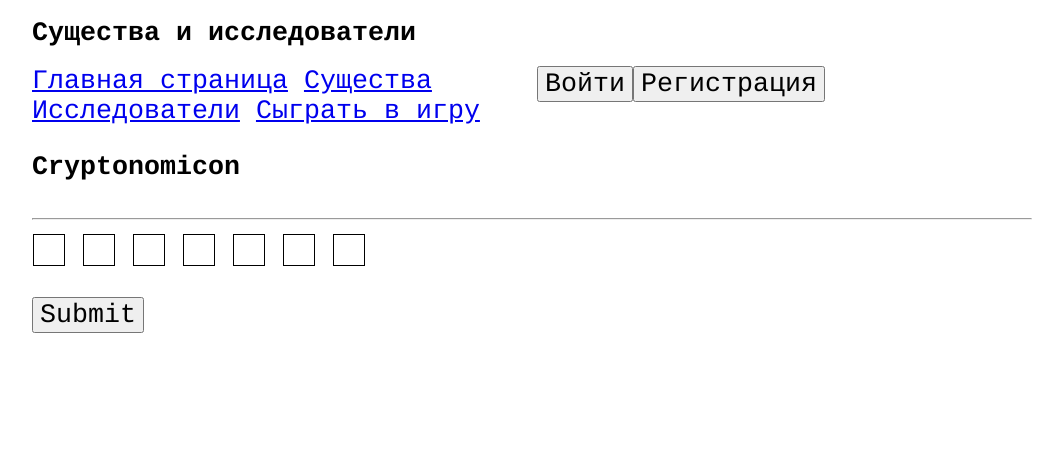
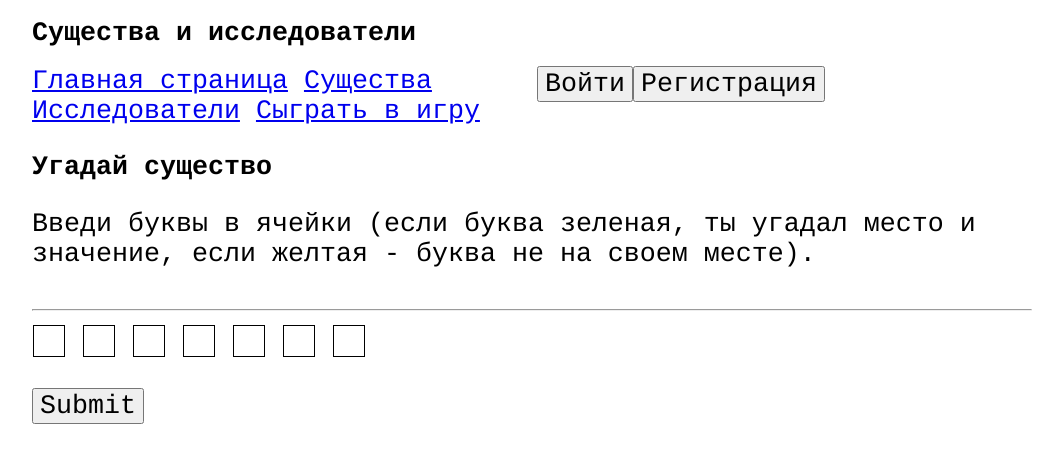
Before and after one commit to TheStupidBear/FastAPI-Creature, a FastAPI app: page /game in a window 1280 px wide. Shown: the top 463 px of the page, without its empty margins (108-1171 px from the left). Run offline with FastAPI, Linux system fonts and the light colour scheme; data that the repository does not hold is empty.

Commit message:
подизайнил игру

```diff
--- a/template/game.html
+++ b/template/game.html
@@ -40,7 +40,7 @@ async function post_guess() {
  for (var i = 0; i < vals.length; i++) {
  guess += vals[i].value;
  }
- var req = new Request("http://127.0.0.1:8000/game", {
+ var req = new Request("http://localhost:8000/game", {
  method: "POST",
  headers: {"Content-Type": "application/json"},
  body: JSON.stringify({"guess": guess, "word": word})
@@ -56,7 +56,10 @@ async function post_guess() {
  });
 }
 </script>
-<h2>Cryptonomicon</h2>
+<h2>Угадай существо</h2>
+<p>Введи буквы в ячейки
+(если буква зеленая, ты угадал место и значение,
+если желтая - буква не на своем месте).</p>
 <table id="guesses">
 </table>
 <span id="status"></span>
--- a/web/main.py
+++ b/web/main.py
@@ -33,13 +33,13 @@ parent_dir = Path(__file__).resolve().parent.parent
 template_obj = Jinja2Templates(directory=f"{parent_dir}/template")
 
 #обработчик ошибки 404
-@app.exception_handler(404)
-async def custom_404_handler(request: Request, exc: Exception):
-    print("Ошибка 404")
-    error_message = "Страница не найдена"
-    return template_obj.TemplateResponse("main.html",
-                                         {"request": request,
-                                          "error_message": error_message,})
+# @app.exception_handler(404)
+# async def custom_404_handler(request: Request, exc: Exception):
+#     print("Ошибка 404")
+#     error_message = "Страница не найдена"
+#     return template_obj.TemplateResponse("main.html",
+#                                          {"request": request,
+#                                           "error_message": error_message})
 
 #обработчик ошибок пустых форм
 @app.exception_handler(RequestValidationError)
```
